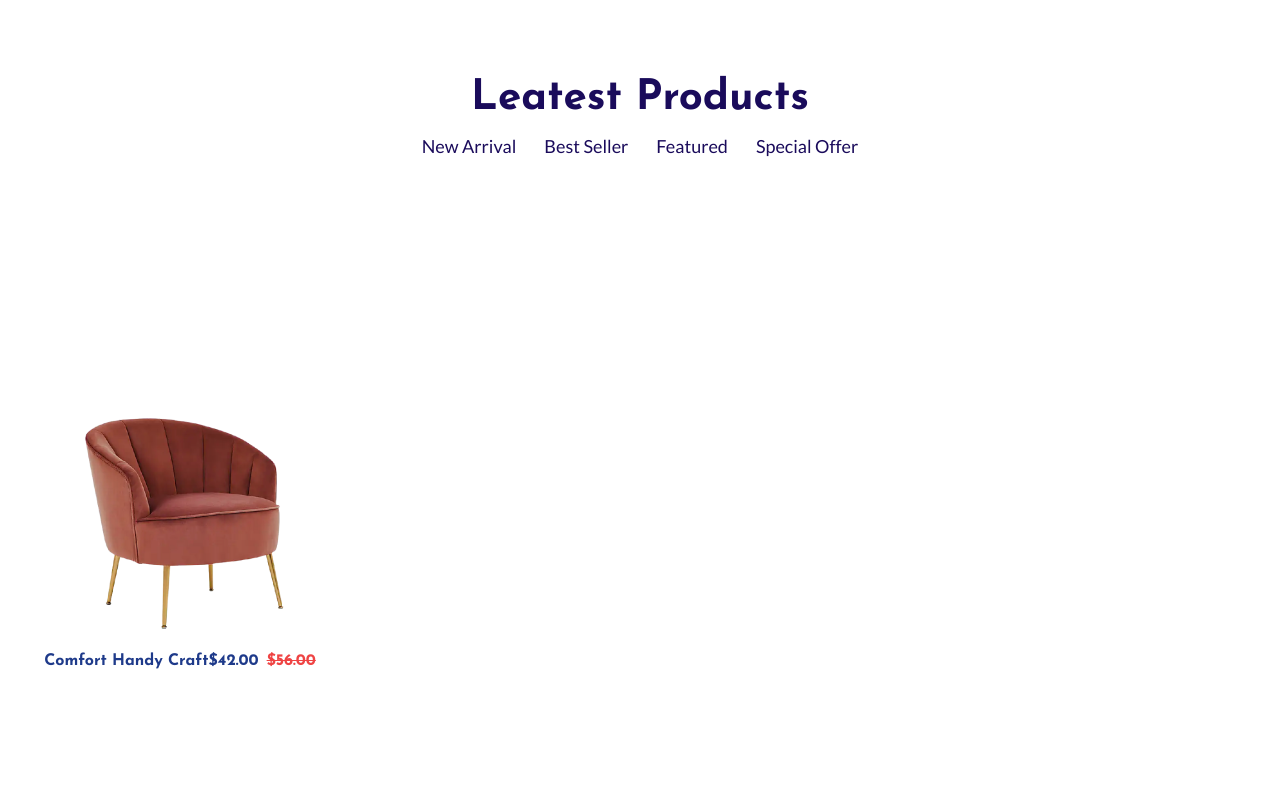
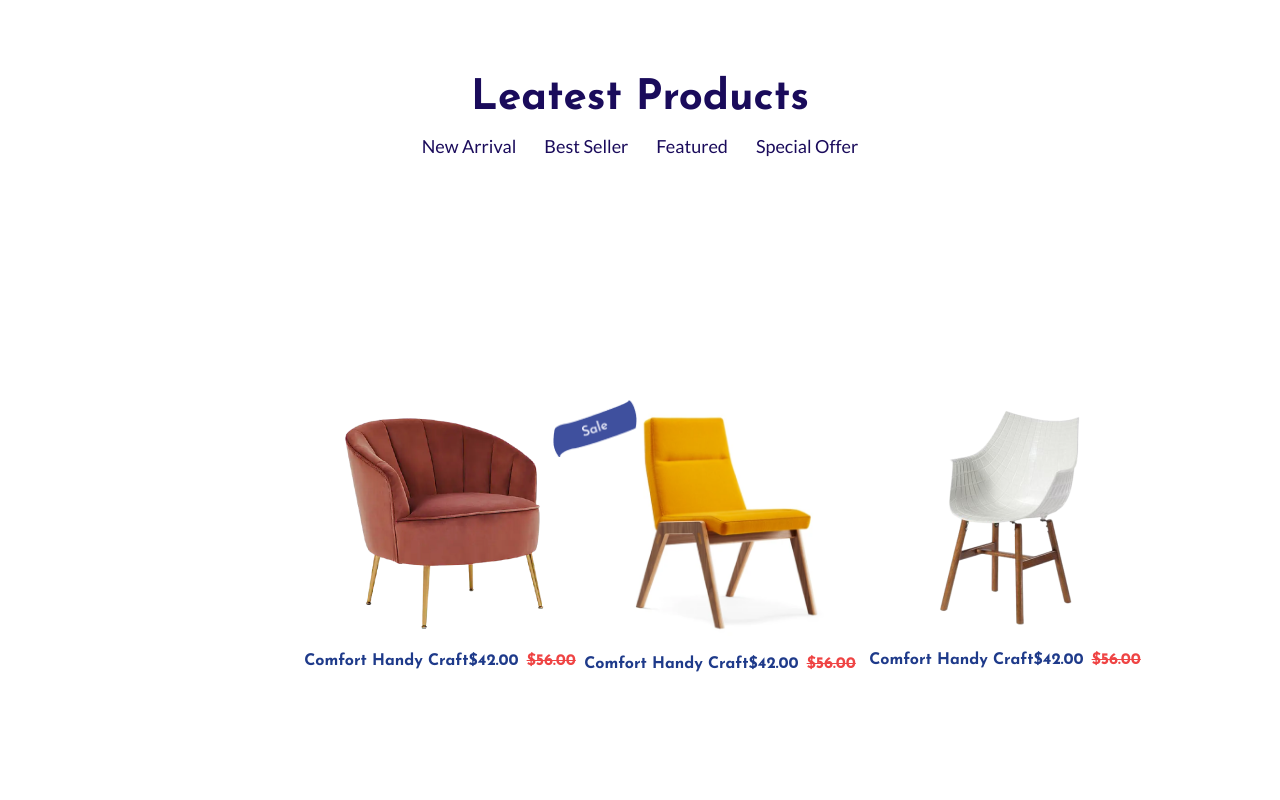
Before and after one commit to maqsooddw/My-Project, a Next.js app: page / in a window 1280 px wide. Shown: the part 1380-2180 px from the top of the page. Built offline with nearby package versions, Linux system fonts and the light colour scheme.

Commit message:
4th update

```diff
--- a/src/app/components/Secondblock.tsx
+++ b/src/app/components/Secondblock.tsx
@@ -47,7 +47,7 @@ const Secondblock = () => {
           <p className={`${lato.className} text-[14px]`}>$42.00 </p>
         </div>
 
-        {/* item-1 */}
+        {/* item-2 */}
         <div className="flex flex-col justify-around h-[270px] w-[361px] items-center">
           <div className="flex ml-[-40px] space-x-3 justify-items-start place-items-start">
             {" "}
@@ -64,7 +64,7 @@ const Secondblock = () => {
             View Detail
           </button>
 
-          <div className="felx flex-col pl-[22px] bg-[#2f1ac4] text-[#ffffff] w-[150px] justify-center">
+          <div className="felx flex-col pl-[22px] bg-[#2f1ac4] text-[#ffffff] w-[150px] justify-center text-center">
             <p className={`${lato.className} text-[14px] justify-evenly `}>
               Cantilever chair
             </p>
@@ -80,7 +80,7 @@ const Secondblock = () => {
           </div>
         </div>
 
-        {/* item-1 */}
+        {/* item-3 */}
         <div className="flex flex-col justify-around h-[270px] w-[361px] items-center">
           <img
             src="/image 1169.png"
@@ -100,7 +100,7 @@ const Secondblock = () => {
           <p className={`${lato.className} text-[14px]`}>$42.00 </p>
         </div>
 
-        {/* item-1 */}
+        {/* item-4 */}
         <div className="flex flex-col justify-around h-[270px] w-[361px] items-center">
           <img
             src="/image 3.png"
@@ -147,8 +147,12 @@ const Secondblock = () => {
           </ul>
         </div>
       </div>
+  {/* main div for 3 image main */}
+    <div className="grid grid-cols-[200px,200px,200px] gap-20 items-center justify-center">
+
+      {/* image 1 */}
       <div>
-      <div className="flex flex-col items-center justify-center min-h-screen bg-white p-4 w-[360px] h-[306px]">
+      <div className="flex flex-col items-center justify-center min-h-screen w-[360px] h-[306px]">
                     <img src="/image 1166.png" alt="A comfortable handy craft chair with a red cushion and golden legs"
                     className="w-[223] h-[229] object-cover" />
                     <div className="felx text-center mt-4">
@@ -159,8 +163,46 @@ const Secondblock = () => {
                         </ul>
                     </div>
                 </div>
+
       </div>
+{/* image 1 */}
+<div>
+      <div className="flex flex-col items-center justify-center min-h-screen p-4 w-[360px] h-[306px]">
 
+                   <img src="/Group 27.png" alt="A comfortable handy craft chair with a red cushion and golden legs"
+                    className="w-[84.87px] h-[56.73px] mb-[-50px] ml-[-250px] object-cover z-10" />
+
+                    <img src="/image 15.png" alt="A comfortable handy craft chair with a red cushion and golden legs"
+                    className="w-[223px] h-[229px] object-cover z-0" />
+
+                    <div className="felx text-center mt-4">
+                        <ul className="flex">
+                        <li className="text-[16px] font-bold text-blue-900">Comfort Handy Craft</li>
+                        <li className="text-[16px] font-bold text-blue-900 mr-2">$42.00</li>
+                        <li className="text-[16px] font-bold text-red-500 line-through">$56.00</li>
+                        </ul>
+                    </div>
+                </div>
+
+      </div>
+{/* image 1 */}
+<div>
+      <div className="flex flex-col items-center justify-center min-h-screen p-4 w-[370px] h-[306px]">
+                    <img src="/image 1168 (2).png" alt="A comfortable handy craft chair with a red cushion and golden legs"
+                    className="w-[223] h-[229] object-cover" />
+                    <div className="felx text-center mt-4">
+                        <ul className="flex">
+                        <li className="text-[16px] font-bold text-blue-900">Comfort Handy Craft</li>
+                        <li className="text-[16px] font-bold text-blue-900 mr-2">$42.00</li>
+                        <li className="text-[16px] font-bold text-red-500 line-through">$56.00</li>
+                        </ul>
+                    </div>
+                </div>
+
+  </div>
+
+  </div>
+  {/* end all three image man div handy craft */}
     </div>
     // ending main div
   );
```
